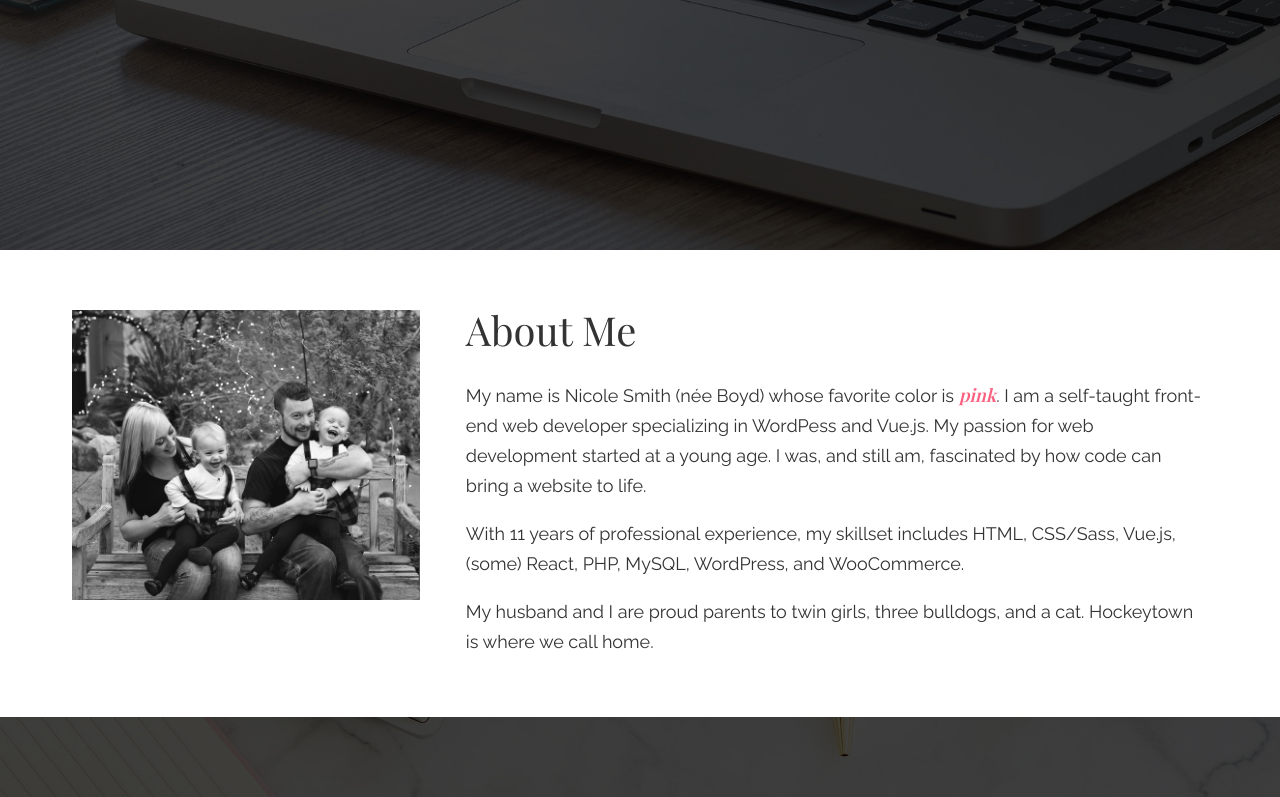
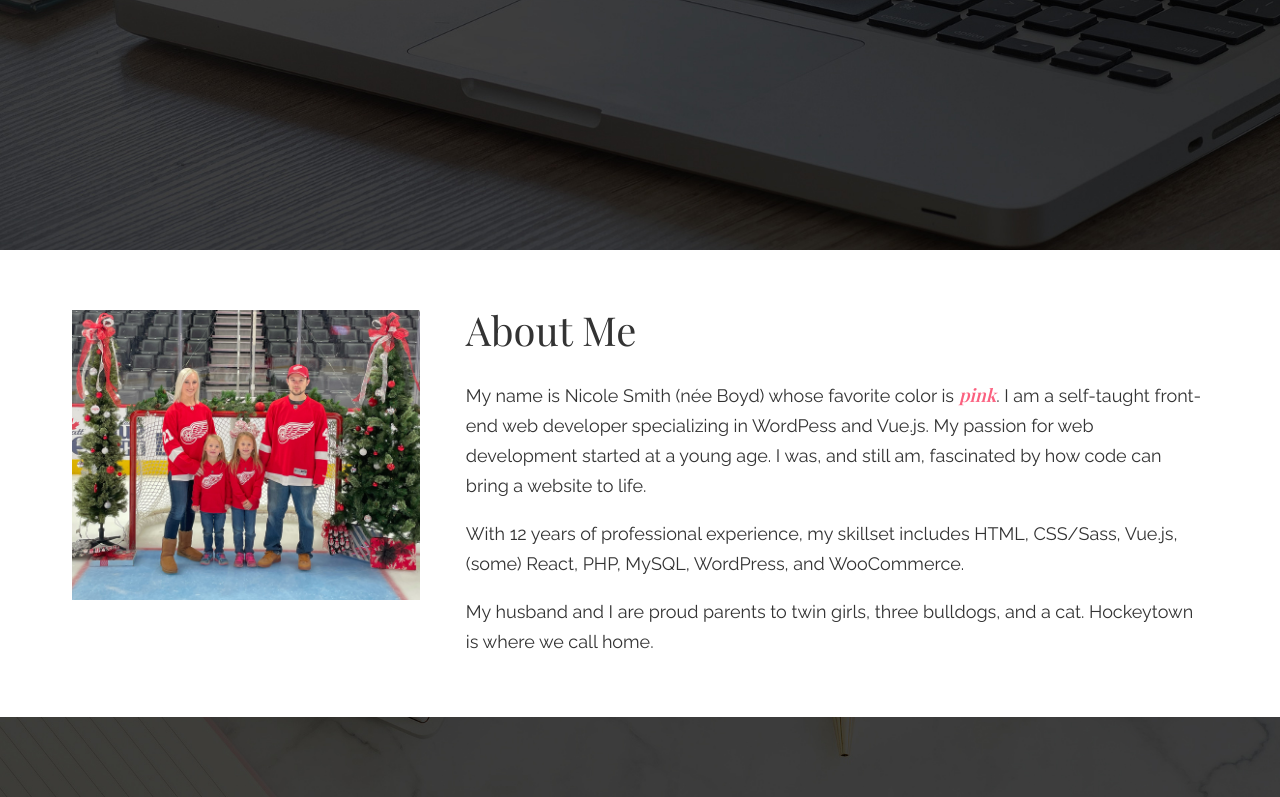
Before and after one commit to nicolesmithdev/personal-site, a Vue app: page / in a window 1280 px wide. Shown: the part 550-1347 px from the top of the page. Built offline with nearby package versions, Linux system fonts and the light colour scheme; a web font is replaced by a local one.

Commit message:
Update pic & years of experience

```diff
--- a/src/components/panels/PanelAbout.vue
+++ b/src/components/panels/PanelAbout.vue
@@ -2,7 +2,7 @@
     <div class="row">
         <div class="col col-1third">
             <img
-                src="../../assets/images/nicole-smith-family.jpg"
+                src="../../assets/images/nicole-smith-family-2.jpg"
                 alt="Nicole Smith family"
                 width="600"
                 height="500"
@@ -21,7 +21,7 @@
             </p>
 
             <p>
-                With 11 years of professional experience, my skillset includes
+                With 12 years of professional experience, my skillset includes
                 HTML, CSS/Sass, Vue.js, (some) React, PHP, MySQL, WordPress, and
                 WooCommerce.
             </p>
```
Also changed, not shown: src/assets/images/nicole-smith-family-2.jpg (added).
